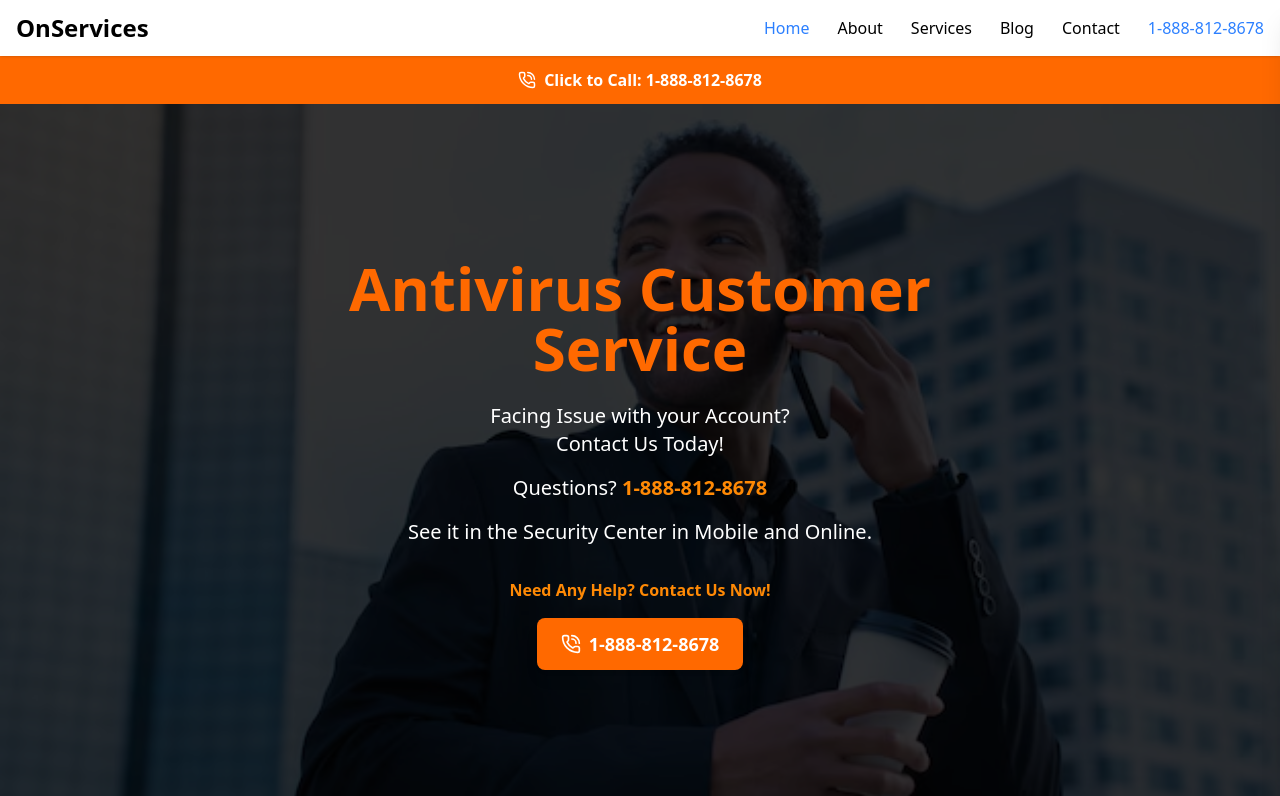
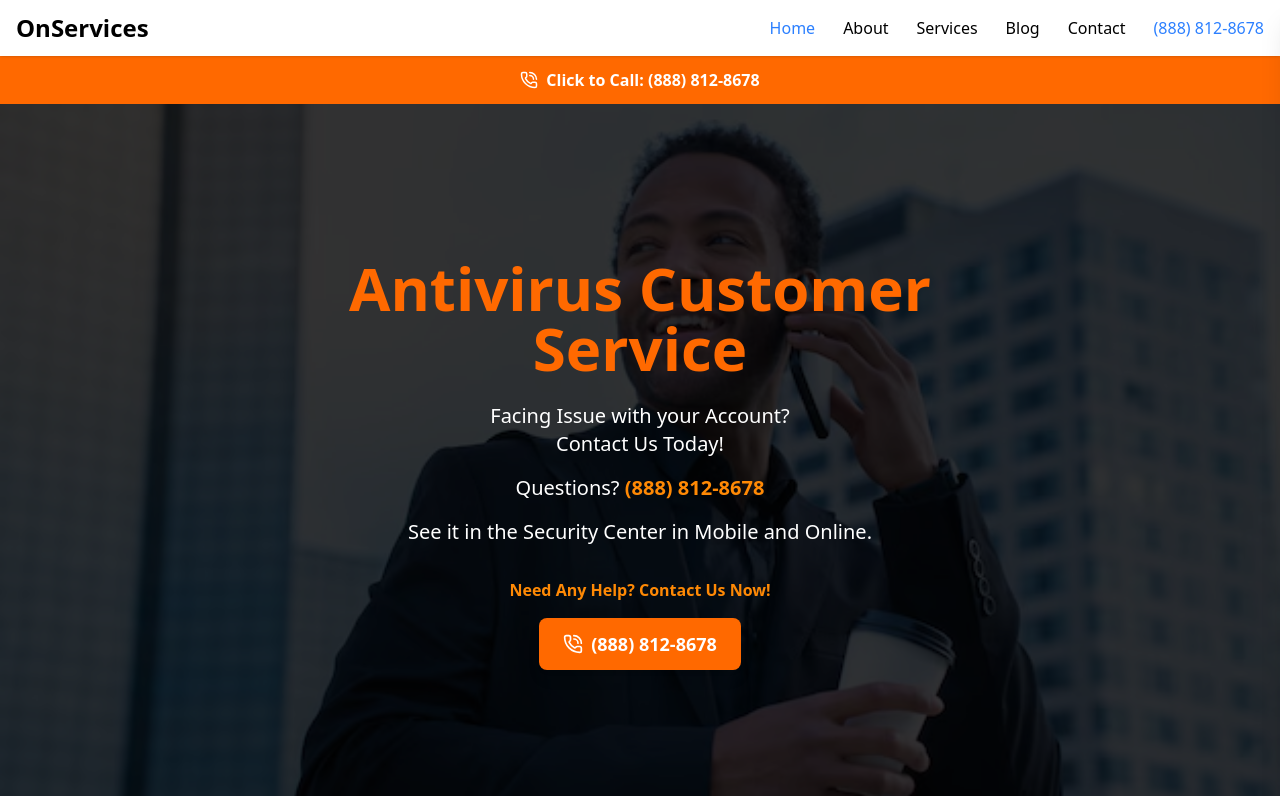
Before and after one commit to Sumitkumar181/OnServices, a React (Vite) app: page /Vigilorax in a window 1280 px wide. Shown: the top 796 px of the page. Built offline with nearby package versions, Linux system fonts and the light colour scheme; a web font is replaced by a local one.

Commit message:
change contact no. format

```diff
--- a/src/components/PrinterComponenets/PrinterHome.jsx
+++ b/src/components/PrinterComponenets/PrinterHome.jsx
@@ -9,7 +9,7 @@ export default function PrinterHome() {
 
             <div className="w-full pt-18 bg-gray-900 text-white text-center py-3 font-semibold flex items-center justify-center gap-2">
                 <PhoneCall size={18} className="text-white" />
-                <a href="tel:+18888128678">Click to Call: 1-888-812-8678</a>
+                <a href="tel:+18888128678">Click to Call: (888) 812-8678</a>
             </div>
 
 
@@ -25,7 +25,7 @@ export default function PrinterHome() {
                         href="tel:+18888128678"
                         className="inline-block bg-gray-900 text-white px-8 py-3 rounded-full text-lg font-semibold shadow hover:bg-green-700 transition"
                     >
-                        Call Toll-Free: 1-888-812-8678
+                        Call Toll-Free: (888) 812-8678
                     </a>
 
                     <p className="text-lg leading-relaxed">
--- a/src/components/PrinterComponenets/PrinterServices.jsx
+++ b/src/components/PrinterComponenets/PrinterServices.jsx
@@ -155,7 +155,7 @@ export default function PrinterServices() {
                             href="tel:+18888128678"
                             className="inline-block bg-gray-900 hover:bg-gray-700 text-white font-medium py-3 px-8 rounded-full transition"
                         >
-                            Call Us: 1-888-812-8678
+                            Call Us: (888) 812-8678
                         </a>
 
                     </div>
--- a/src/components/VigiloraxComponents/VigiloraxHero.jsx
+++ b/src/components/VigiloraxComponents/VigiloraxHero.jsx
@@ -32,7 +32,7 @@ export default function VigiloraxHero() {
 
                 <div className="w-full bg-orange-500 text-white text-center py-3 font-semibold flex items-center justify-center gap-2">
                     <PhoneCall size={18} className="text-white" />
-                    <a href="tel:+18888128678">Click to Call: 1-888-812-8678</a>
+                    <a href="tel:+18888128678">Click to Call: (888) 812-8678</a>
                 </div>
 
                 <div
@@ -54,7 +54,7 @@ export default function VigiloraxHero() {
                         <p className="text-lg md:text-xl mb-4">
                             Questions?{" "}
                             <a href="tel:+18888128678" className="text-orange-400 font-semibold">
-                                1-888-812-8678
+                                (888) 812-8678
                             </a>
                         </p>
 
@@ -71,7 +71,7 @@ export default function VigiloraxHero() {
                             className="inline-flex items-center gap-2 bg-orange-500 hover:bg-orange-600 text-white px-6 py-3 rounded-lg shadow-lg font-semibold text-lg transition"
                         >
                             <PhoneCall size={20} />
-                            1-888-812-8678
+                            (888) 812-8678
                         </a>
                     </div>
                 </div>
@@ -167,7 +167,7 @@ export default function VigiloraxHero() {
                             <p className="text-sm mb-2">
                                 <strong>Phone:</strong>{" "}
                                 <a href="tel:+18888128678" className="text-blue-600 font-semibold">
-                                    1-888-812-8678
+                                    (888) 812-8678
                                 </a>
                             </p>
 
--- a/src/components/common/Footer.jsx
+++ b/src/components/common/Footer.jsx
@@ -52,7 +52,7 @@ export default function Footer() {
                     <div className="mt-4 space-y-3 text-gray-700 text-sm">
                         <p className="flex items-center space-x-2">
                             <Phone size={16} className="text-blue-600" />
-                            <span>1-888-812-8678</span>
+                            <span>(888) 812-8678</span>
                         </p>
                         <p className="flex items-center space-x-2">
                             <Mail size={16} className="text-blue-600" />
--- a/src/components/common/Navbar.jsx
+++ b/src/components/common/Navbar.jsx
@@ -37,7 +37,7 @@ export default function Navbar() {
                         </Link>
                     ))}
                     <a href="tel:+18888128678" className="text-blue-500 font-medium text-base">
-                        1-888-812-8678
+                        (888) 812-8678
                     </a>
                 </div>
 
--- a/src/components/contactPageComponents/ContactPage.jsx
+++ b/src/components/contactPageComponents/ContactPage.jsx
@@ -70,7 +70,7 @@ export default function ContactPage() {
             className="bg-white text-blue-600 font-semibold py-3 px-6 sm:px-8 rounded-full shadow-md
                                 hover:shadow-lg transition text-sm sm:text-base inline-block"
           >
-            Call 1-888-812-8678 Now
+            Call (888) 812-8678 Now
           </a>
           <p className="text-white text-xs sm:text-sm max-w-2xl mx-auto mt-6 md:mt-8 leading-relaxed px-2">
             Available during business hours • Fast response times
--- a/src/components/homepageComponents/CtaAction.jsx
+++ b/src/components/homepageComponents/CtaAction.jsx
@@ -21,7 +21,7 @@ export default function CtaAction() {
                     className="bg-white text-blue-600 font-semibold py-3 px-6 sm:px-8 rounded-full shadow-md
                                 hover:shadow-lg transition text-sm sm:text-base inline-block"
                 >
-                    Call 1-888-812-8678
+                    Call (888) 812-8678
                 </a>
             </div>
         </div>
--- a/src/components/homepageComponents/HeroSection.jsx
+++ b/src/components/homepageComponents/HeroSection.jsx
@@ -9,7 +9,7 @@ export default function HeroSection() {
                 href="tel:+18888128678"
                 className="text-white bg-blue-600 py-1.5 px-3 sm:px-4 rounded-full mb-4 font-medium text-base inline-block md:hidden"
             >
-                1-888-812-8678
+                (888) 812-8678
             </a>
 
             <p className="text-sm md:text-base font-medium text-black">
--- a/src/components/quickBooks/quickBooksDesktop/QuickBooksDesktop.jsx
+++ b/src/components/quickBooks/quickBooksDesktop/QuickBooksDesktop.jsx
@@ -185,7 +185,7 @@ export default function QuickBooksDesktop() {
                                 href="tel:+18888128678"
                                 className="px-8 py-4 bg-[#0ca573] rounded-full text-white font-semibold text-lg shadow-lg hover:bg-[#0f8860] transition"
                             >
-                                Call Us At: 1-888-812-8678
+                                Call Us At: (888) 812-8678
                             </a>
 
                             <button className="px-8 py-4 rounded-full border border-gray-400 text-gray-300 font-semibold text-lg hover:bg-gray-700 transition">
@@ -307,7 +307,7 @@ export default function QuickBooksDesktop() {
                             href="tel:+18888128678"
                             className="border-2 border-white text-white font-semibold py-3 px-8 rounded-full hover:bg-white hover:text-black transition"
                         >
-                            Call Us: 1-888-812-867
+                            Call Us: (888) 812-8678
                         </a>
 
                     </div>
--- a/src/components/quickBooks/quickBooksHome/QuickBooksDow.jsx
+++ b/src/components/quickBooks/quickBooksHome/QuickBooksDow.jsx
@@ -327,7 +327,7 @@ export default function QuickBooksDow() {
                         <a
                             href="tel:+18888128678"
                             className="bg-green-600 text-white px-6 py-3 rounded-full text-lg font-semibold shadow hover:bg-green-700 transition">
-                            Call Toll-Free: 1-888-812-8678
+                            Call Toll-Free: (888) 812-8678
                         </a>
                     </div>
 
@@ -371,7 +371,7 @@ export default function QuickBooksDow() {
                         <a
                             href="tel:+18888128678"
                             className="bg-green-600 text-white px-6 py-3 rounded-full text-lg font-semibold shadow hover:bg-green-700 transition">
-                            Call To Connect: 1-888-812-8678
+                            Call To Connect: (888) 812-8678
                         </a>
                     </div>
                 </div>
@@ -394,7 +394,7 @@ export default function QuickBooksDow() {
                         <a
                             href="tel:+18888128678"
                             className="bg-green-600 text-white px-6 py-3 rounded-full text-lg font-semibold shadow hover:bg-green-700 transition">
-                            Call Us For Limited Discount: 1-888-812-8678
+                            Call Us For Limited Discount: (888) 812-8678
                         </a>
                     </div>
 
--- a/src/components/quickBooks/quickBooksHome/QuickBooksHero.jsx
+++ b/src/components/quickBooks/quickBooksHome/QuickBooksHero.jsx
@@ -18,7 +18,7 @@ export default function QuickBooksHero() {
                       href="tel:+18888128678"
                       className="inline-block bg-green-600 text-white px-6 py-3 rounded-full text-lg font-semibold shadow hover:bg-green-700 transition"
                   >
-                      Call Toll-Free: 1-888-812-8678
+                      Call Toll-Free: (888) 812-8678
                   </a>
 
 
--- a/src/components/quickBooks/quickBooksHome/QuickBooksProduct.jsx
+++ b/src/components/quickBooks/quickBooksHome/QuickBooksProduct.jsx
@@ -171,7 +171,7 @@ export default function QuickBooksProduct() {
                             href="tel:+18888128678"
                             className="inline-block bg-green-600 hover:bg-green-700 text-white font-medium py-3 px-8 rounded-full transition"
                         >
-                            Call Us At: 1-888-812-8678
+                            Call Us At: (888) 812-8678
                         </a>
 
                     </div>
@@ -296,7 +296,7 @@ export default function QuickBooksProduct() {
                             href="tel:+18888128678"
                             className="inline-block bg-green-600 hover:bg-green-700 text-white font-medium py-3 px-8 rounded-full transition"
                         >
-                            Call Us for Limited Discount: 1-888-812-8678
+                            Call Us for Limited Discount: (888) 812-8678
                         </a>
 
                     </div>
```
